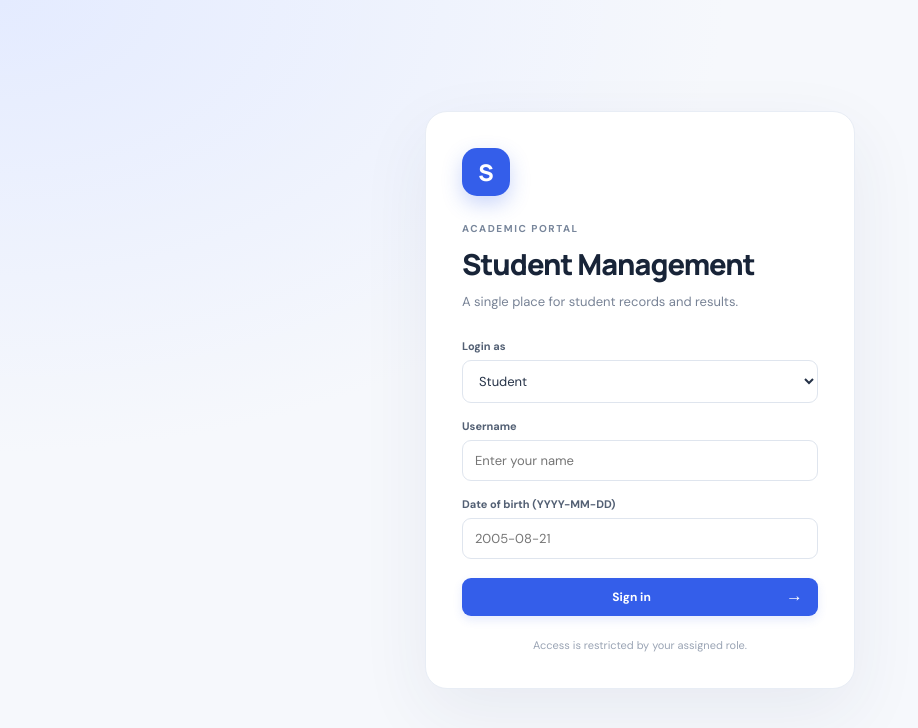
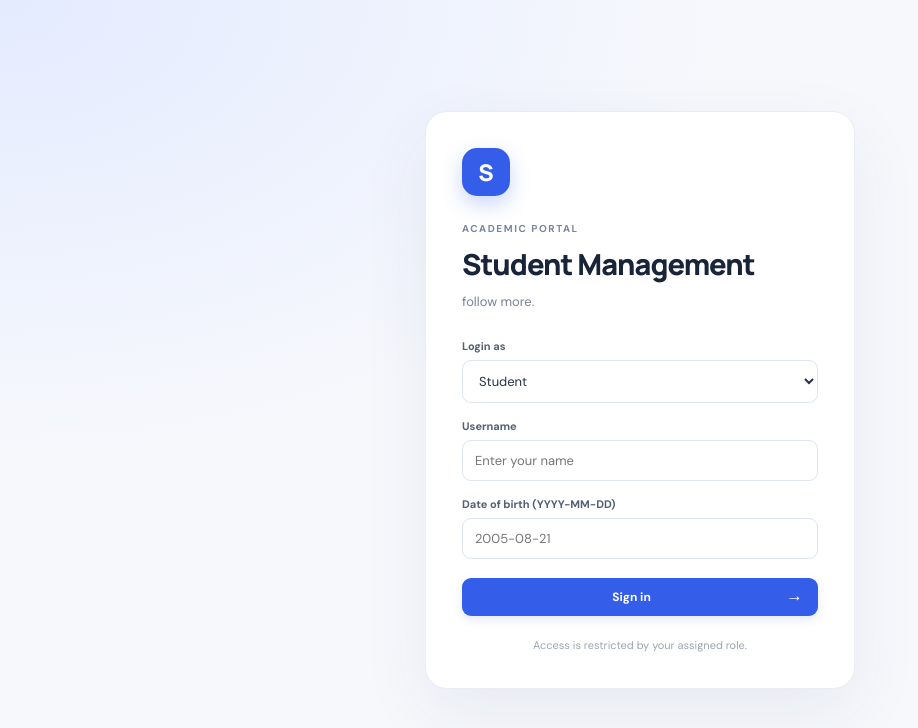
Before and after one commit to saravanan2006-art/Student-Management, a React (Vite) app in the folder frontend/: page / in a window 1280 px wide. Shown: the top 728 px of the page, without its empty margins (0-918 px from the left). Built offline with nearby package versions, Linux system fonts and the light colour scheme.

Commit message:
cicd test

```diff
--- a/frontend/src/App.jsx
+++ b/frontend/src/App.jsx
@@ -27,7 +27,7 @@ function Login({ onLogin }) {
       <div className="brand-mark">S</div>
       <p className="eyebrow">ACADEMIC PORTAL</p>
       <h1>Student Management</h1>
-      <p className="muted">A single place for student records and results.</p>
+      <p className="muted">follow more.</p>
       <form onSubmit={submit} className="stack">
         <SelectField label="Login as" value={role} onChange={setRole} options={[
           { value: 'student', label: 'Student' }, { value: 'teacher', label: 'Teacher' }, { value: 'admin', label: 'Administrator' }
```
